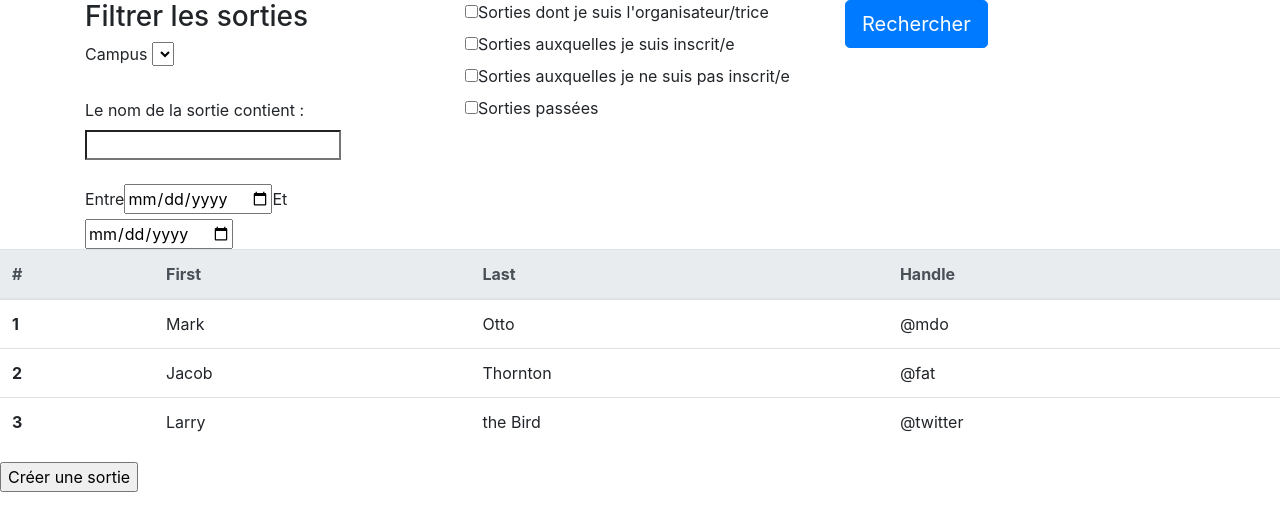
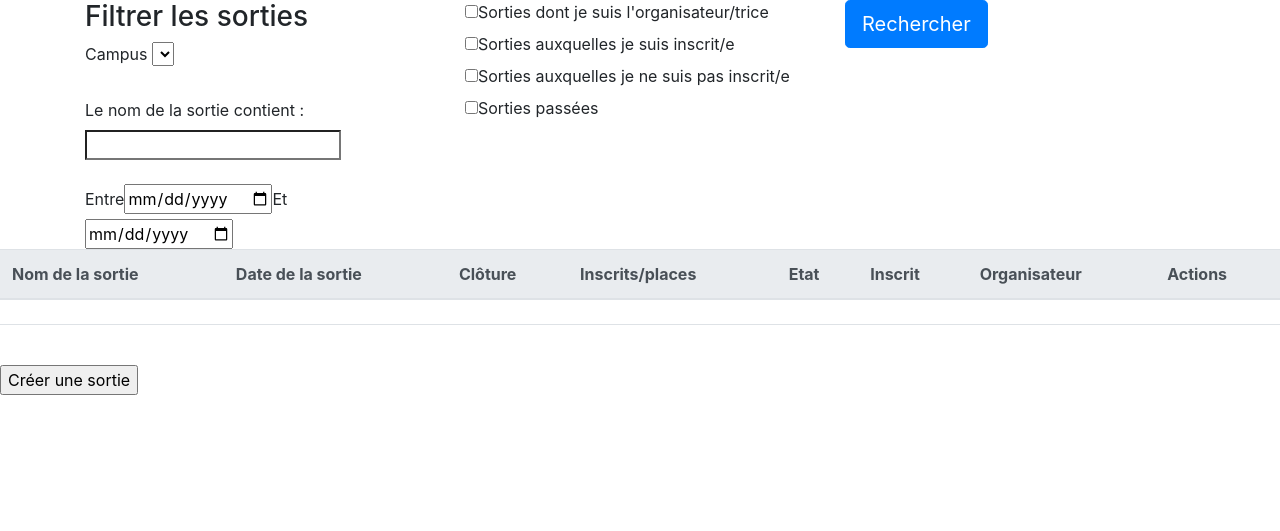
Before and after one commit to Cha-Pnt/Sortir.com, a Symfony app: template templates/accueil/index.html.twig in a window 1280 px wide. Shown: the part 64-595 px from the top of the page. Run offline with Twig, Linux system fonts and the light colour scheme; the template is opened without the code that fills it, so the values that code supplies are empty; some libraries are stand-ins or nearby versions.

Commit message:
Update index.html.twig

```diff
--- a/templates/accueil/index.html.twig
+++ b/templates/accueil/index.html.twig
@@ -46,30 +46,36 @@
     <table class="table">
         <thead class="thead-light">
         <tr>
-            <th scope="col">#</th>
-            <th scope="col">First</th>
-            <th scope="col">Last</th>
-            <th scope="col">Handle</th>
+            <th scope="col">Nom de la sortie</th>
+            <th scope="col">Date de la sortie</th>
+            <th scope="col">Clôture</th>
+            <th scope="col">Inscrits/places</th>
+            <th scope="col">Etat</th>
+            <th scope="col">Inscrit</th>
+            <th scope="col">Organisateur</th>
+            <th scope="col">Actions</th>
         </tr>
         </thead>
         <tbody>
         <tr>
-            <th scope="row">1</th>
-            <td>Mark</td>
-            <td>Otto</td>
-            <td>@mdo</td>
+            <th scope="row"></th>
+            <td></td>
+            <td></td>
+            <td></td>
+            <td></td>
+            <td></td>
+            <td></td>
+            <td></td>
         </tr>
         <tr>
-            <th scope="row">2</th>
-            <td>Jacob</td>
-            <td>Thornton</td>
-            <td>@fat</td>
-        </tr>
-        <tr>
-            <th scope="row">3</th>
-            <td>Larry</td>
-            <td>the Bird</td>
-            <td>@twitter</td>
+            <th scope="row"></th>
+            <td></td>
+            <td></td>
+            <td></td>
+            <td></td>
+            <td></td>
+            <td></td>
+            <td></td>
         </tr>
         </tbody>
     </table>
```
